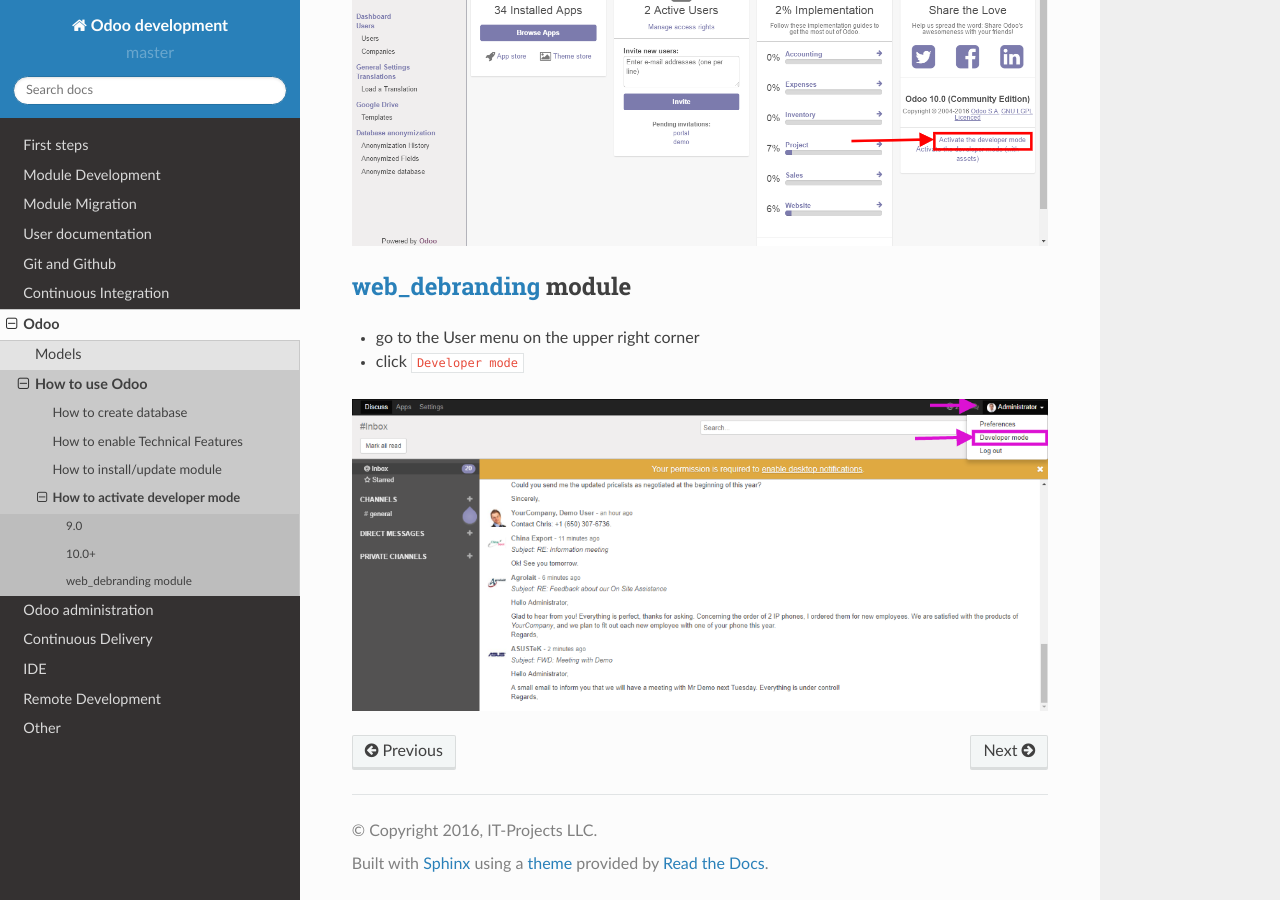
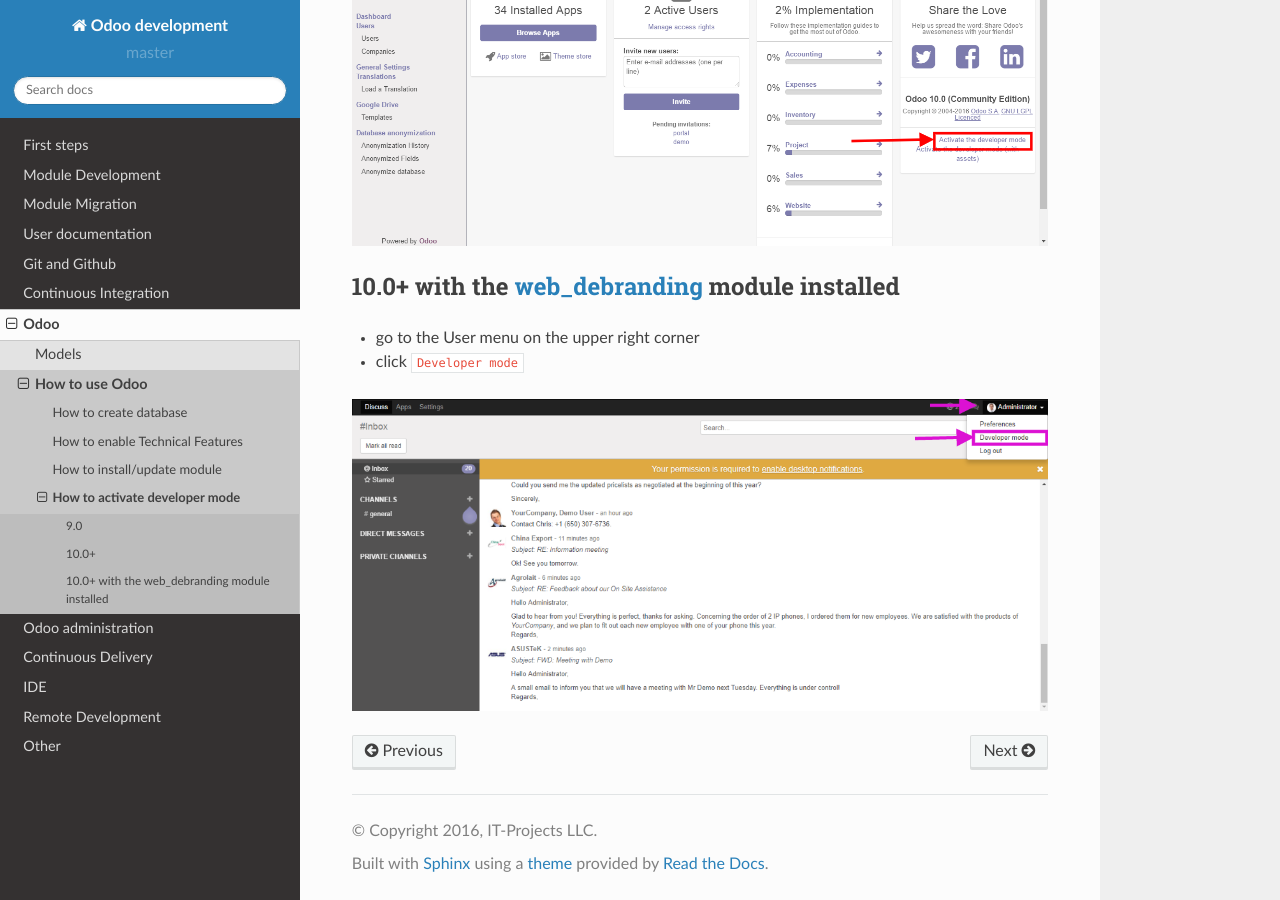
Before and after one commit to itpp-labs/odoo-development, a Sphinx documentation site: the page built from docs/odoo/usage/debug-mode.rst, in a window 1280 px wide and 900 px high, scrolled down 1496 px. Built offline with Sphinx 7.4.7 and the Read the Docs theme 2.0.0, drawn with Linux system fonts in a browser that asks for light colours; pages that are not in the unit, such as notebooks, are missing from menus.

Commit message:
update web_debranding title
update web_debranding title

```diff
--- a/docs/odoo/usage/debug-mode.rst
+++ b/docs/odoo/usage/debug-mode.rst
@@ -28,8 +28,9 @@
 
 .. image:: ../../images/debug-3.png
 
-`web_debranding <https://www.odoo.com/apps/modules/10.0/web_debranding/>`_ module
+10.0+ with the `web_debranding <https://www.odoo.com/apps/modules/10.0/web_debranding/>`_ module installed
 ===============
+
 * go to the User menu on the upper right corner
 
 * click ``Developer mode``
```
